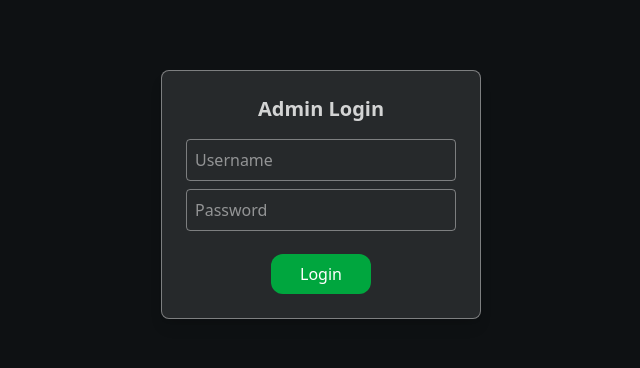
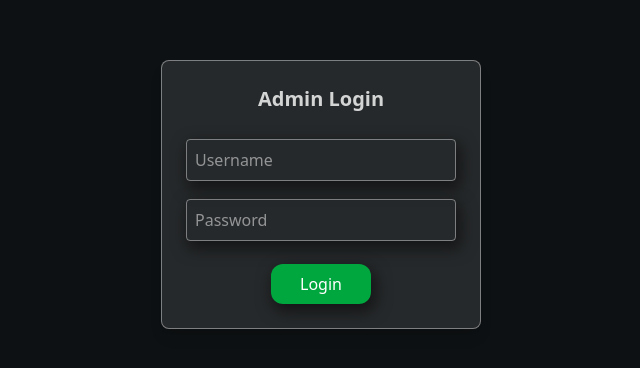
Before and after one commit to KatalKavya96/BlogWebsite, a React (Vite) app: page / in a window 1280 px wide. Shown: the part 206-574 px from the top of the page, without its empty margins (319-959 px from the left). Built offline with nearby package versions, Linux system fonts and the light colour scheme.

Commit message:
Commit 18

```diff
--- a/src/components/AdminPage.jsx
+++ b/src/components/AdminPage.jsx
@@ -19,12 +19,12 @@ const AdminPage = ({ setIsAuthenticated }) => {
   };
 
   return (
-    <div className="h-screen flex items-center justify-center bg-black-900 text-white">
-      <div className="bg-white/10 p-6 rounded-lg shadow-lg text-center w-80 border border-white/40">
-        <h2 className="text-xl font-bold mb-4 opacity-80">Admin Login</h2>
-        <input type="text" name="username" value={credentials.username} onChange={handleChange} placeholder="Username" className="mb-2 p-2 w-full rounded text-white border border-white/40"/>
-        <input type="password" name="password" value={credentials.password} onChange={handleChange} placeholder="Password" className="mb-2 p-2 w-full rounded text-white border border-white/40"/>
-        <button onClick={handleLogin} className="w-25 h-10 bg-green-600 px-4 py-2 rounded-xl hover:bg-green-600 cursor-pointer mt-[15px]">Login</button>
+    <div className="h-screen flex items-center justify-center bg-black-900 text-white ">
+      <div className="bg-white/10 p-6 rounded-lg shadow-lg text-center w-80 border border-white/40 shadow-[10px_15px_15px_2px_rgba(0,0,0,0.5)] ">
+        <h2 className="text-xl font-bold mb-4 opacity-80 ">Admin Login</h2>
+        <input type="text" name="username" value={credentials.username} onChange={handleChange} placeholder="Username" className="mb-2 p-2 w-full rounded text-white border border-white/40 shadow-[3px_6px_15px_2px_rgba(0,0,0,0.5)] mt-[10px]"/>
+        <input type="password" name="password" value={credentials.password} onChange={handleChange} placeholder="Password" className="mb-2 p-2 w-full rounded text-white border border-white/40 shadow-[3px_6px_15px_2px_rgba(0,0,0,0.5)] mt-[10px]"/>
+        <button onClick={handleLogin} className="w-25 h-10 bg-green-600 px-4 py-2 rounded-xl hover:bg-green-600 cursor-pointer mt-[15px] shadow-[3px_6px_15px_2px_rgba(0,0,0,0.5)] mt-[10px]">Login</button>
       </div>
     </div>
   );
--- a/src/components/Navbar.jsx
+++ b/src/components/Navbar.jsx
@@ -11,7 +11,7 @@ const Navbar = ({ searchTerm, setSearchTerm }) => {
 
       <div className="h-10 w-10 flex items-center justify-center rounded-full  bg-purple-600 text-white/90 cursor-pointer shadow-[5px_10px_15px_2px_rgba(0,0,0,0.5)]">KK</div>
 
-      <div className="w-80 flex-grow ml-[26%] flex justify-center items-center">
+      <div className="w-80 flex-grow ml-[24%] flex justify-center items-center">
         <input type="text" value={searchTerm} placeholder='Search Countries' onChange={(e) => setSearchTerm(e.target.value)} className="w-full max-w-lg h-10 rounded-full px-4 bg-gray-800 text-white placeholder-gray-400 focus:outline-none"/>
       </div>
 
--- a/src/components/RightBar.jsx
+++ b/src/components/RightBar.jsx
@@ -6,7 +6,7 @@ const RightBar = () => {
   return (
 
     <>
-        <div className='h-[43vh] w-90 fixed top-0 right-2 border border-white/30  mt-[70px] overflow-y-scroll text-white p-[15px] rounded-lg custom-scroll-hide bg-adder shadow-[-5px_10px_15px_2px_rgba(0,0,0,0.5)]'>
+        <div className='h-[43vh] w-90 fixed top-2 right-2 border border-white/30  mt-[70px] overflow-y-scroll text-white p-[15px] rounded-lg custom-scroll-hide bg-adder shadow-[-5px_10px_15px_2px_rgba(0,0,0,0.5)]'>
 
             <div className='h-15 text-xl font-bold mt-[5px]'>Who to follow</div>
 
```
